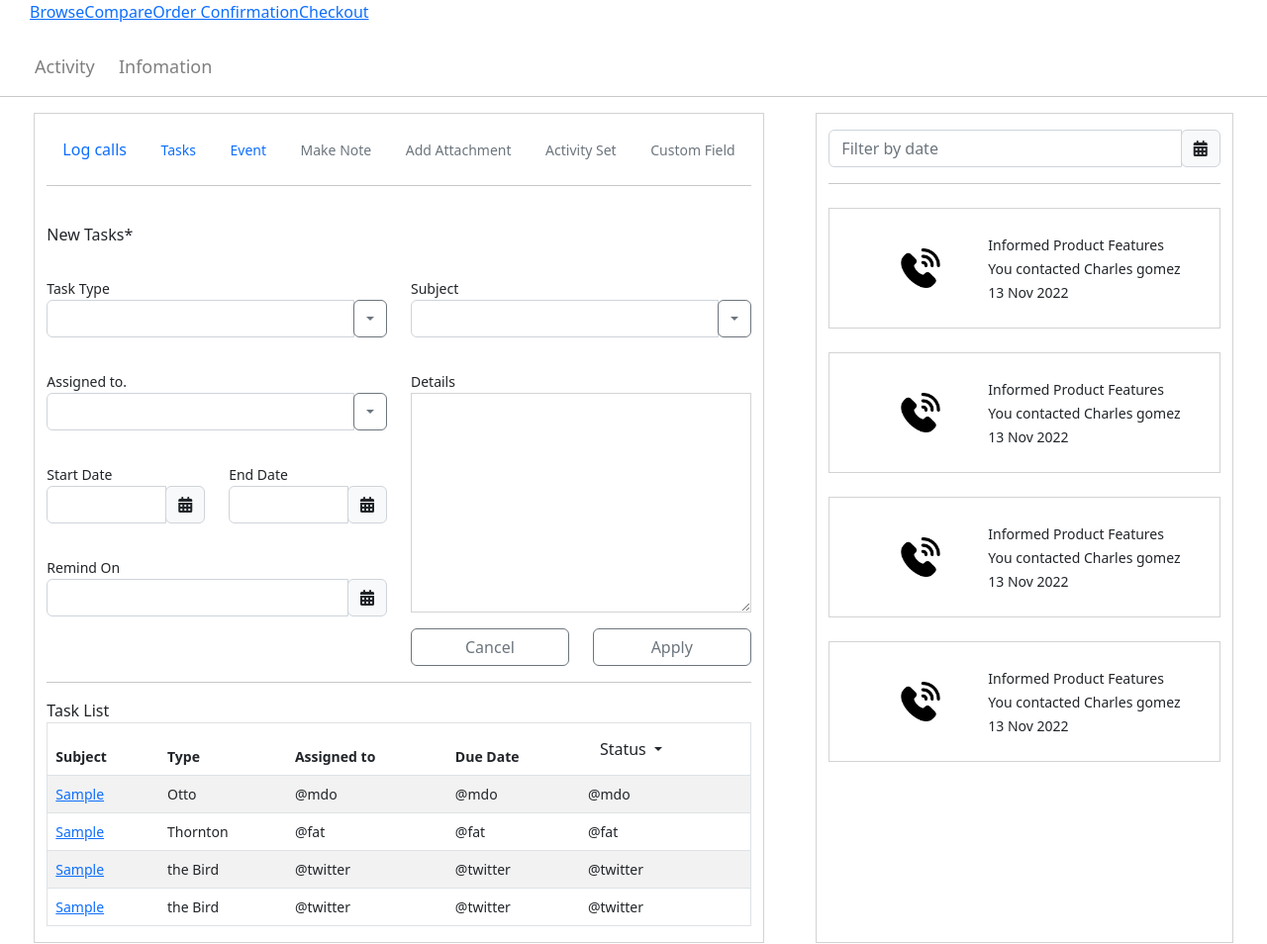
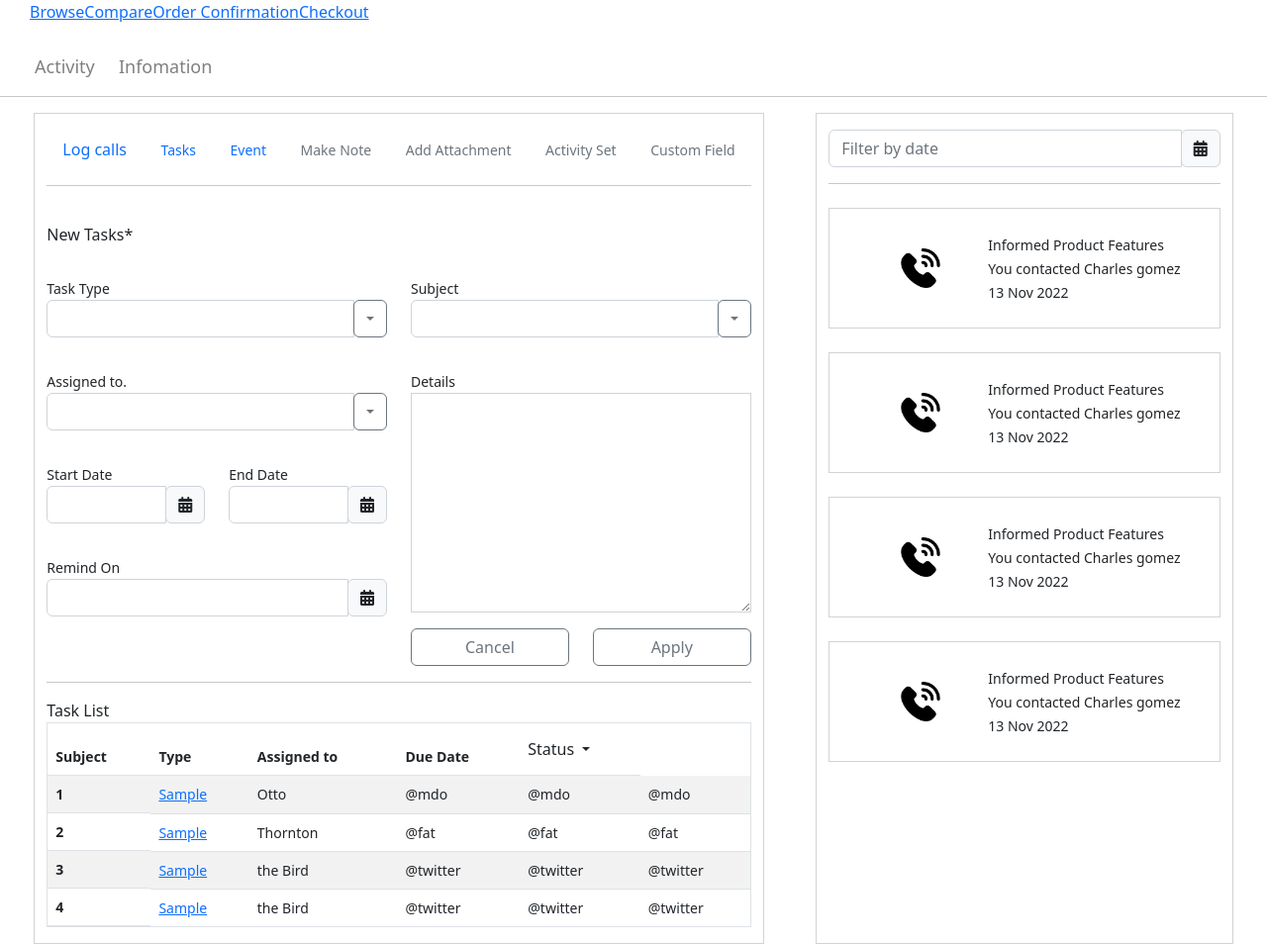
Before and after one commit to akshay643/pepper, a plain HTML site: page index.html in a window 1280 px wide. Shown: the whole page at 99% size. Drawn offline with nearby package versions, Linux system fonts and the light colour scheme.

Commit message:
Add files via upload

```diff
--- a/index.html
+++ b/index.html
@@ -242,7 +242,7 @@
                     <th scope="col">Assigned to</th>
                     <th scope="col">Due Date</th>
                     <th scope="col"><div class="dropdown">
-                        <button class="btn btn-secondary bg-light text-dark border-0 bg-transparent dropdown-toggle" type="button" id="dropdownMenuButton" data-toggle="dropdown" aria-haspopup="true" aria-expanded="false">
+                        <button class=" px-0 btn btn-secondary bg-light text-dark border-0 bg-transparent dropdown-toggle" type="button" id="dropdownMenuButton" data-toggle="dropdown" aria-haspopup="true" aria-expanded="false">
                           Status
                         </button>
                         <div class="dropdown-menu" aria-labelledby="dropdownMenuButton">
@@ -255,7 +255,7 @@
                 </thead>
                 <tbody>
                   <tr>
-                    <th class="d-none" scope="row">1</th>
+                    <th class="d-none d-lg-block" scope="row">1</th>
                     <td><a href="">Sample</a></td>
                     <td>Otto</td>
                     <td>@mdo</td>
@@ -263,7 +263,7 @@
                     <td>@mdo</td>
                   </tr>
                   <tr>
-                    <th class="d-none" scope="row">2</th>
+                    <th class="d-none d-lg-block" scope="row">2</th>
                     <td><a href="">Sample</a></td>
                     <td>Thornton</td>
                     <td>@fat</td>
@@ -271,7 +271,7 @@
                     <td>@fat</td>
                   </tr>
                   <tr>
-                    <th class="d-none" scope="row">3</th>
+                    <th class="d-none d-lg-block" scope="row">3</th>
                     <td><a href="">Sample</a></td>
                     <td>the Bird</td>
                     <td>@twitter</td>
@@ -279,7 +279,7 @@
                     <td>@twitter</td>
                   </tr>
                   <tr>
-                    <th class="d-none" scope="row">4</th>
+                    <th class="d-none d-lg-block" scope="row">4</th>
                     <td><a href="">Sample</a></td>
                     <td>the Bird</td>
                     <td>@twitter</td>
```
